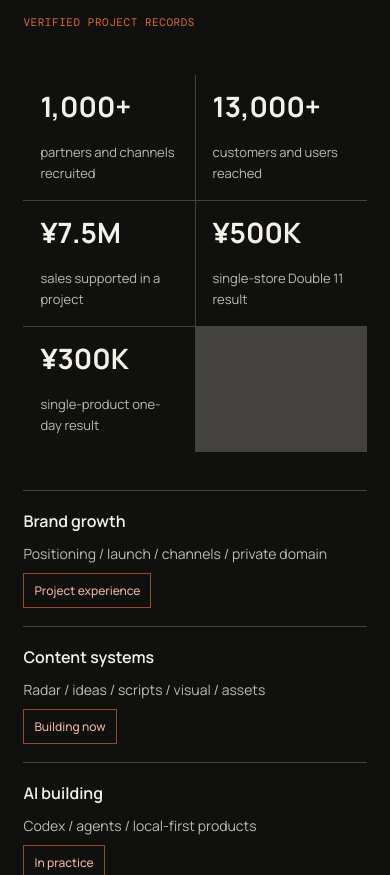
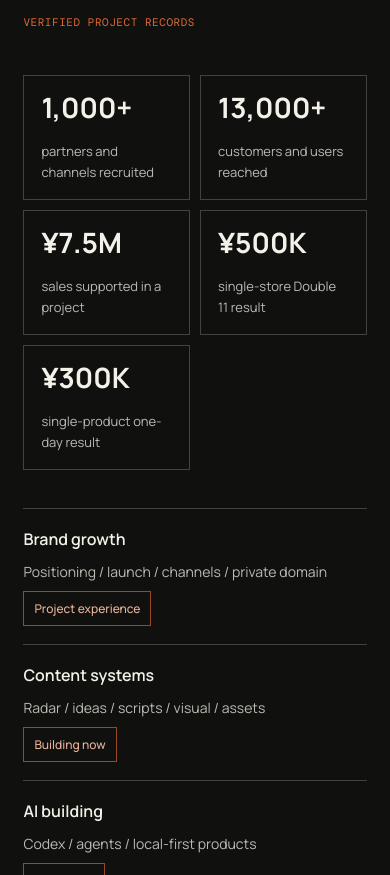
Before and after one commit to jensenyi/jensenbox-site, a website: page index.html in a window 390 px wide. Shown: the part 1998-2873 px from the top of the page. Drawn offline with nearby package versions, Linux system fonts and the light colour scheme.

Commit message:
fix: improve typography readability and metric card spacing

```diff
--- a/styles.css
+++ b/styles.css
@@ -121,7 +121,7 @@ section[id] { scroll-margin-top:94px; }
 .contact-links a { display:flex; justify-content:space-between; padding:18px 0; border-bottom:1px solid rgba(16,17,15,.3); font:13px var(--mono); text-transform:uppercase; }
 .site-footer { display:flex; justify-content:space-between; gap:20px; padding:22px 8vw; background:var(--ink); color:#b8b6ac; font:10px var(--mono); text-transform:uppercase; letter-spacing:.06em; }
 .site-footer a { color:var(--white); }
-.reveal { opacity:0; transform:translateY(24px); transition:opacity .7s ease, transform .7s ease; }
+.reveal { opacity:1; transform:none; transition:opacity .7s ease, transform .7s ease; }
 .reveal.visible { opacity:1; transform:none; }
 html[lang="zh-CN"] .eyebrow,html[lang="zh-CN"] .tag,html[lang="zh-CN"] .section-index,html[lang="zh-CN"] small { letter-spacing:.02em; }
 html[lang="zh-CN"] .hero-description,html[lang="zh-CN"] .system-main p:not(.tag),html[lang="zh-CN"] .capability-grid p,html[lang="zh-CN"] .timeline-item p,html[lang="zh-CN"] .contact-copy > p:last-child { line-height:1.8; }
@@ -171,8 +171,8 @@ html[lang="zh-CN"] .hero-description,html[lang="zh-CN"] .system-main p:not(.tag)
 .results-intro { display:flex; justify-content:space-between; align-items:flex-end; gap:40px; margin:68px 0 46px; }
 .results-intro p { max-width:620px; margin:0; color:#c9c7be; font-size:18px; line-height:1.8; }
 .results-intro > span { flex:none; color:var(--accent); font:11px var(--mono); letter-spacing:.05em; }
-.metric-grid { display:grid; grid-template-columns:repeat(3,1fr); gap:1px; background:var(--line); margin-bottom:54px; }
-.metric-grid div { min-height:155px; display:grid; align-content:space-between; gap:18px; padding:22px; background:var(--ink); }
+.metric-grid { display:grid; grid-template-columns:repeat(3,1fr); gap:12px; background:transparent; margin-bottom:54px; }
+.metric-grid div { min-height:155px; display:grid; align-content:space-between; gap:18px; padding:22px; background:var(--ink); border:1px solid var(--line); }
 .metric-grid strong { color:var(--white); font-size:clamp(27px,3vw,44px); line-height:1; }
 .metric-grid span { color:#bcbab2; font-size:13px; line-height:1.6; }
 .status-chip { justify-self:start; padding:7px 10px; border:1px solid rgba(226,104,53,.65); color:#e9b29b; font-size:12px; font-weight:500; white-space:nowrap; }
@@ -233,7 +233,7 @@ html[lang="zh-CN"] .contact-copy h2 { font-size:clamp(34px,4.2vw,56px); line-hei
   .about-grid { grid-template-columns:1fr; gap:48px; margin-top:52px; }
   .about-lead { font-size:20px; line-height:1.85; }
   .results-intro { display:grid; gap:18px; margin-top:52px; }
-  .metric-grid { grid-template-columns:repeat(2,1fr); margin-bottom:38px; }
+  .metric-grid { grid-template-columns:repeat(2,1fr); gap:10px; margin-bottom:38px; }
   .metric-grid div { min-height:125px; padding:17px; }
   .metric-grid strong { font-size:28px; }
   .data-board { grid-template-columns:1fr; gap:40px; }
```
